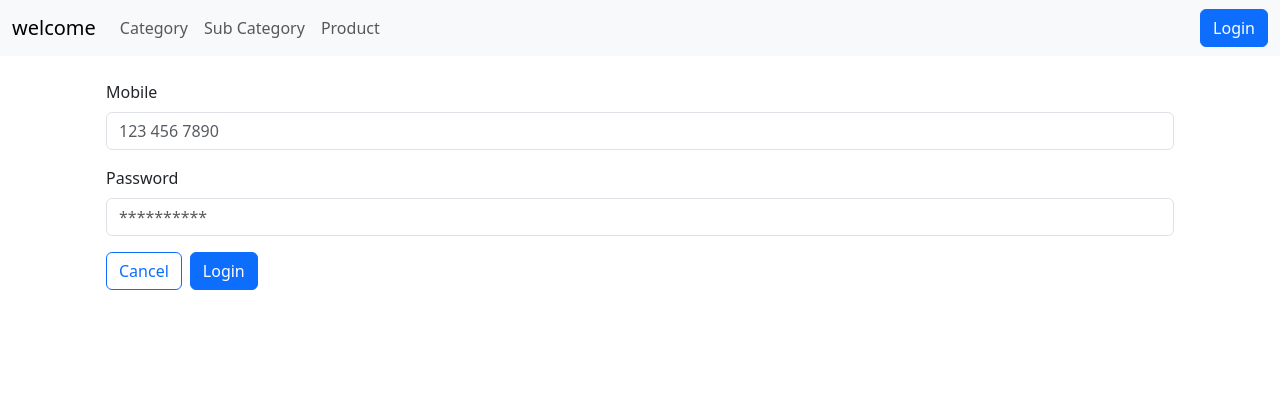
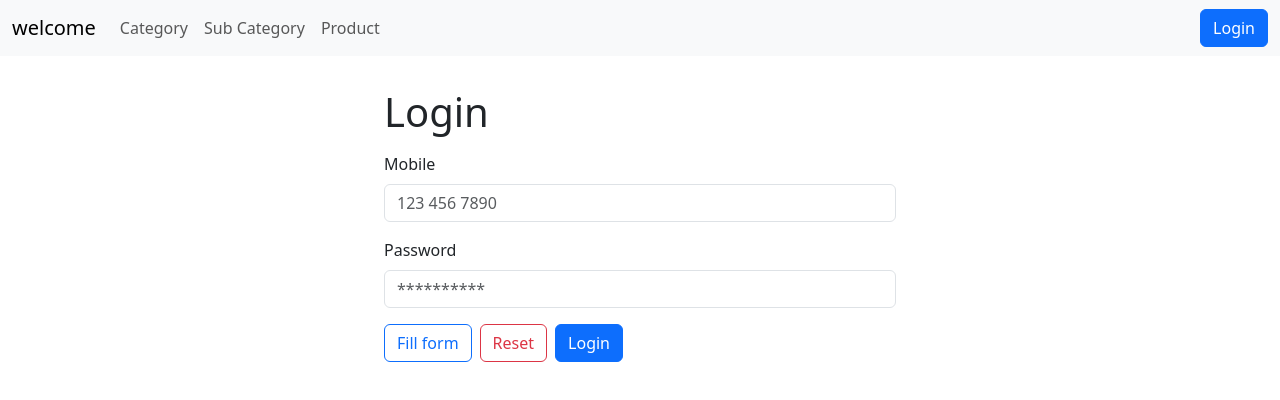
Before and after one commit to aliakbar8687/future-tech, an Angular app: page /login in a window 1280 px wide. Shown: the top 400 px of the page. Built offline with nearby package versions, Linux system fonts and the light colour scheme.

Commit message:
18-09-2023

```diff
--- a/src/app/app.module.ts
+++ b/src/app/app.module.ts
@@ -1,13 +1,13 @@
 import { NgModule } from '@angular/core';
 import { BrowserModule } from '@angular/platform-browser';
-import { FormsModule } from '@angular/forms';
+import { FormsModule, ReactiveFormsModule } from '@angular/forms';
 import { AppRoutingModule } from './app-routing.module';
 import { AppComponent } from './app.component';
 import { TextHighlightDirective } from './custom/directives/text-highlight.directive';
 import { ConvertINRPipe } from './custom/pipe/convert-inr.pipe';
 import { HeaderComponent } from './shared/components/header/header.component';
 import { NotFoundComponent } from './not-found/not-found.component';
-import { HTTP_INTERCEPTORS } from '@angular/common/http';
+import { HTTP_INTERCEPTORS, HttpClientModule } from '@angular/common/http';
 import { AuthInterceptor } from './interceptor/auth.interceptor';
 import { LoginComponent } from './login/login.component';
 import { SessionInterceptor } from './interceptor/session.interceptor';
@@ -26,6 +26,8 @@ import { SessionInterceptor } from './interceptor/session.interceptor';
     BrowserModule,
     AppRoutingModule,
     FormsModule,
+    ReactiveFormsModule,
+    HttpClientModule
   ],
   providers: [
     {
--- a/src/app/interceptor/auth.interceptor.ts
+++ b/src/app/interceptor/auth.interceptor.ts
@@ -18,4 +18,5 @@ export class AuthInterceptor implements HttpInterceptor {
     });
     return next.handle(req);
   }
+
 }
--- a/src/app/login/login.component.html
+++ b/src/app/login/login.component.html
@@ -1,13 +1,36 @@
-<div class="p-4">
-    <div class="mb-3">
-        <label for="contact" class="form-label">Mobile</label>
-        <input type="number" class="form-control" id="contact" placeholder="123 456 7890">
-    </div>
-    <div class="mb-3">
-        <label for="password" class="form-label">Password</label>
-        <input type="password" class="form-control" name="" id="password" placeholder="**********">
+<div class="d-flex flex-column align-items-center mt-4">
+    <div class="m-2">
+        <h1>
+            Login
+        </h1>
     </div>
 
-    <button class="btn btn-outline-primary me-2">Cancel</button>
-    <button class="btn btn-primary" >Login</button>
+    <form [formGroup]="loginForm" (submit)="login()">
+        <div class="mb-3">
+            <label for="contact" class="form-label">Mobile</label>
+            <input
+                type="number"
+                class="form-control"
+                id="contact"
+                placeholder="123 456 7890"
+                formControlName="contact">
+        </div>
+        <div class="mb-3">
+            <label for="password" class="form-label">Password</label>
+            <input
+                type="password"
+                class="form-control"
+                name=""
+                id="password"
+                placeholder="**********"
+                formControlName="password">
+        </div>
+
+        <div>
+            <button type="button" class="btn btn-outline-primary me-2">Fill form</button>
+            <button type="button" class="btn btn-outline-danger me-2" (click)="reset()">Reset</button>
+            <button type="submit" class="btn btn-primary">Login</button>
+        </div>
+    </form>
+
 </div>
--- a/src/app/login/login.component.scss
+++ b/src/app/login/login.component.scss
@@ -0,0 +1,5 @@
+.d-flex {
+    div {
+        width: 40vw;
+    }
+}
--- a/src/app/login/login.component.ts
+++ b/src/app/login/login.component.ts
@@ -1,10 +1,35 @@
-import { Component } from '@angular/core';
+import { Component, OnInit } from '@angular/core';
+import { FormBuilder, FormControl, FormGroup } from '@angular/forms';
+import { Router } from '@angular/router';
 
 @Component({
   selector: 'app-login',
   templateUrl: './login.component.html',
   styleUrls: ['./login.component.scss']
 })
-export class LoginComponent {
+export class LoginComponent implements OnInit {
+  loginForm: FormGroup;
+   passwordValue:string;
+   contactValue:string;
+  constructor(
+    private fb: FormBuilder,
+    private router:Router
+  ) {
+  }
 
+  ngOnInit(): void {
+    this.loginForm = this.fb.group({
+      contact: new FormControl(null),
+      password: new FormControl(null)
+    })
+  }
+
+  login() {
+console.log(this.loginForm.value);
+
+  }
+
+  reset() {
+    this.loginForm.reset();
+  }
 }
--- a/src/app/services/auth.service.ts
+++ b/src/app/services/auth.service.ts
@@ -21,4 +21,5 @@ export class AuthService {
   logout() {
     this.isLoggedIn$.next(null)
   }
+
 }
--- a/src/app/shared/components/sub-header/sub-header.component.html
+++ b/src/app/shared/components/sub-header/sub-header.component.html
@@ -7,22 +7,22 @@
     </div>
     <div class="d-flex flex-column dropdown-container" *ngIf="canSearch">
         <div appDropdown class="me-2 dropdown-selector">
+
             <input
+
                 #searchInput
                 type="search"
                 name=""
                 id=""
                 class="form-control">
+
         </div>
 
-        <div class="dropdown-content">
-            <p>abcd</p>
-            <p>abcd</p>
-            <p>abcd</p>
-            <p>abcd</p>
-            <p>abcd</p>
-            <p>abcd</p>
+        <div  class="dropdown-content">
+            <div *ngFor="let item of subHeaderDropDown">
+            <p>{{item.text}}</p>
         </div>
+    </div>
     </div>
     <div>
         <ng-container *ngFor="let button of buttons">
--- a/src/app/shared/components/sub-header/sub-header.component.ts
+++ b/src/app/shared/components/sub-header/sub-header.component.ts
@@ -16,6 +16,13 @@ export class SubHeaderComponent {
   searchInput: string;
   titleRef: any;
 
+  subHeaderDropDown:any[]=[
+    {text:'Black jeans with narrow fit'},
+    {text:'T-shirt with a printed Graphics'},
+    {text:'sun glasses rayban'},
+    {text:' Blazer with round neck'},
+  ];
+
   onSearchClick(): void {
     this.onSearch.emit(this.searchInput);
   }
@@ -25,7 +32,6 @@ export class SubHeaderComponent {
 
   ngOnInit(): void {
   }
-
   ngOnDestroy(): void {
   }
 }
--- a/src/app/shared/directives/rainbow.directive.ts
+++ b/src/app/shared/directives/rainbow.directive.ts
@@ -19,7 +19,7 @@ export class RainbowDirective {
   constructor() { }
 
   pickColor(): string {
-    const color = Math.floor(Math.random() * this.rainbowColors.length);
+    const color = Math.round(Math.random() * this.rainbowColors.length);
     return this.rainbowColors[color];
   }
 
--- a/src/app/sub-category/sub-category.component.ts
+++ b/src/app/sub-category/sub-category.component.ts
@@ -21,6 +21,8 @@ export class SubCategoryComponent implements OnInit, OnDestroy {
       class: 'btn btn-outline-success'
     }
   ];
+
+
 
   constructor(
     private router: Router,
```
